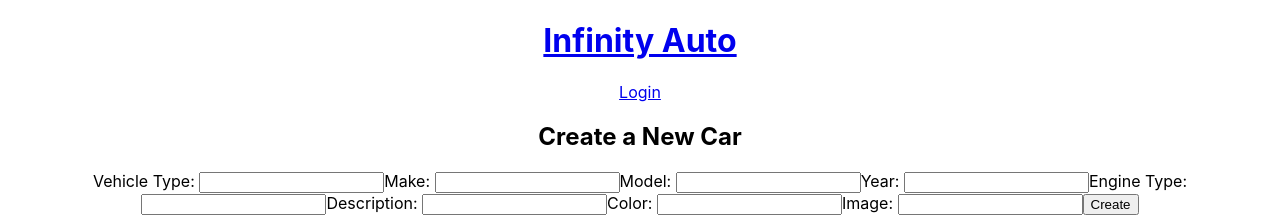
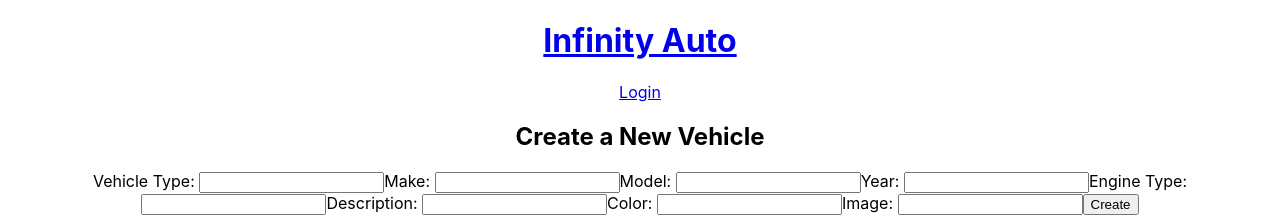
Before and after one commit to zohaibk22/infinity-Performance, a React (Create React App) app in the folder client/: page /vehicles in a window 1280 px wide. Shown: the top 217 px of the page. Built offline with nearby package versions, Linux system fonts and the light colour scheme; no server answers.

Commit message:
Handle change for form complete

```diff
--- a/client/src/Components/NewVehicle/NewVehicle.jsx
+++ b/client/src/Components/NewVehicle/NewVehicle.jsx
@@ -24,7 +24,7 @@ export default function NewVehicle() {
 
     return (
         <div>
-            <h2>Create a New Car</h2>
+            <h2>Create a New Vehicle</h2>
 
             <form>
                 <label>Vehicle Type: </label>
```
